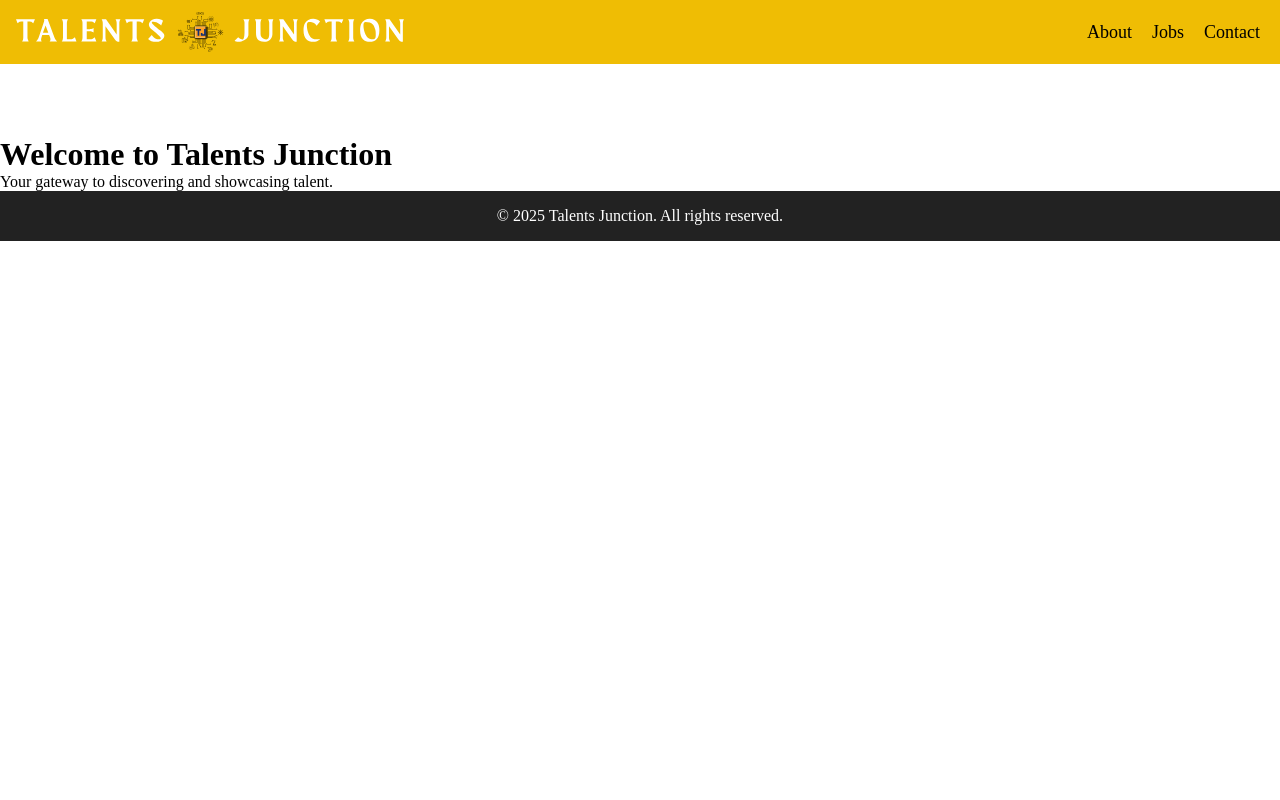
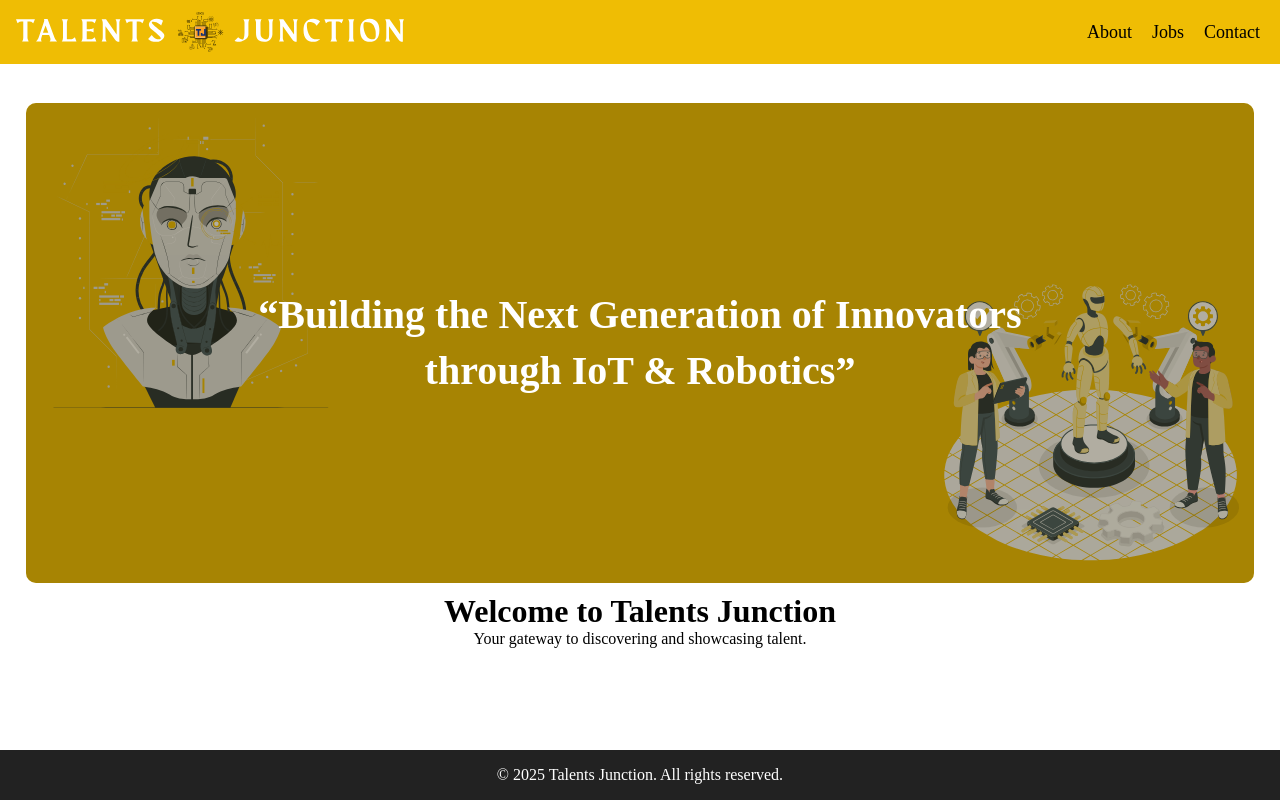
Before and after one commit to AnilGantela/tjtest, a React (Vite) app: page / in a window 1280 px wide. Built offline with nearby package versions, Linux system fonts and the light colour scheme.

Commit message:
homebannerdone

```diff
--- a/src/App.css
+++ /dev/null
@@ -1,3 +0,0 @@
-body {
-  padding: 0px;
-}
--- a/src/App.jsx
+++ b/src/App.jsx
@@ -21,7 +21,7 @@ function Layout({ children }) {
   return (
     <>
       {!shouldHideLayout && <Navbar />}
-      <div style={{ paddingTop: shouldHideLayout ? "0" : "9vh" }}>
+      <div style={{ paddingTop: shouldHideLayout ? "0" : "8vh" }}>
         {children}
       </div>
       {!shouldHideLayout && <Footer />}
--- a/src/components/Footer/index.jsx
+++ b/src/components/Footer/index.jsx
@@ -7,7 +7,10 @@ const Footer = () => (
       color: "#fff",
       padding: "1rem 0",
       textAlign: "center",
-      marginTop: "auto",
+      bottom: 0,
+      width: "100%",
+      position: "fixed",
+      marginTop: "2vh",
     }}
   >
     <div>
--- a/src/components/HomeBanner/index.jsx
+++ b/src/components/HomeBanner/index.jsx
@@ -1,16 +1,38 @@
+// HomeDashboard.jsx
 import React from "react";
-import { HomeBannerContainer } from "./styledComponents";
+import {
+  HeroSection,
+  Overlay,
+  Tagline,
+  HomeDashboardContainer,
+  CornerImage,
+} from "./styledComponents";
 
-const HomeBanner = () => {
+const HomeDashboard = () => {
   return (
-    <HomeBannerContainer>
-      <div className="home-banner__content">
-        <h1>Welcome to Talents Junction</h1>
-        <p>Your gateway to discovering and connecting with top talent.</p>
-        <button className="home-banner__cta">Get Started</button>
-      </div>
-    </HomeBannerContainer>
+    <HomeDashboardContainer>
+      <HeroSection>
+        {/* Top-left image */}
+        <CornerImage
+          src="/home-banner2.svg"
+          alt="IoT & Robotics Top"
+          position="top-left"
+        />
+
+        {/* Bottom-right image */}
+        <CornerImage
+          src="/home-banner1.svg"
+          alt="IoT & Robotics Bottom"
+          position="bottom-right"
+        />
+
+        <Overlay />
+        <Tagline>
+          “Building the Next Generation of Innovators through IoT & Robotics”
+        </Tagline>
+      </HeroSection>
+    </HomeDashboardContainer>
   );
 };
 
-export default HomeBanner;
+export default HomeDashboard;
--- a/src/components/HomeBanner/styledComponents.js
+++ b/src/components/HomeBanner/styledComponents.js
@@ -1,9 +1,98 @@
-import styled from "styled-components";
+import styled, { css } from "styled-components";
 
-export const HomeBannerContainer = styled.div`
-  background-color: #18607a;
-  padding: 50px 20px;
+export const HomeDashboardContainer = styled.div`
+  display: flex;
+  justify-content: center;
+  width: 96%;
+  margin: 10px auto;
+`;
+
+export const HeroSection = styled.div`
+  position: relative;
+  height: 60vh;
+  width: 100%;
+  display: flex;
+  justify-content: center;
+  align-items: center;
   text-align: center;
-  height: 92vh;
-  margin-top: 0px;
+  background-color: #efbd04;
+  border-radius: 10px;
+  overflow: hidden;
+
+  @media (max-width: 1024px) {
+    height: 50vh;
+    width: 95%;
+  }
+
+  @media (max-width: 768px) {
+    height: 40vh;
+    width: 100%;
+  }
 `;
+
+export const Overlay = styled.div`
+  position: absolute;
+  top: 0;
+  left: 0;
+  width: 100%;
+  height: 100%;
+  background: rgba(0, 0, 0, 0.3);
+  z-index: 1;
+`;
+
+export const Tagline = styled.h1`
+  position: relative;
+  z-index: 2;
+  font-size: 2.5rem;
+  max-width: 900px;
+  line-height: 1.4;
+  font-weight: 700;
+  padding: 0 1rem;
+  color: #fff;
+
+  @media (max-width: 1024px) {
+    font-size: 2rem;
+  }
+
+  @media (max-width: 768px) {
+    font-size: 1.6rem;
+  }
+
+  @media (max-width: 480px) {
+    font-size: 1.3rem;
+  }
+`;
+
+export const CornerImage = styled.img`
+  position: absolute;
+  width: 25%;
+  height: auto;
+  opacity: 0.9;
+  z-index: 0;
+
+  ${({ position }) =>
+    position === "top-left" &&
+    css`
+      top: 10px;
+      left: 10px;
+    `}
+
+  ${({ position }) =>
+    position === "bottom-right" &&
+    css`
+      bottom: 10px;
+      right: 10px;
+    `}
+
+  @media (max-width: 1024px) {
+    width: 25%;
+  }
+
+  @media (max-width: 768px) {
+    width: 30%;
+  }
+
+  @media (max-width: 480px) {
+    width: 30%;
+  }
+`;
--- a/src/index.css
+++ b/src/index.css
@@ -1,7 +1,3 @@
-body {
-  padding: 0px;
-}
-
 * {
   margin: 0;
   padding: 0;
--- a/src/pages/Home/index.jsx
+++ b/src/pages/Home/index.jsx
@@ -1,12 +1,16 @@
 import React from "react";
 import HomeBanner from "../../components/HomeBanner";
+import { HomeContainer } from "./styledComponents";
 
 const Home = () => {
   return (
-    <div>
-      <h1>Welcome to Talents Junction</h1>
-      <p>Your gateway to discovering and showcasing talent.</p>
-    </div>
+    <HomeContainer>
+      <HomeBanner />
+      <div>
+        <h1>Welcome to Talents Junction</h1>
+        <p>Your gateway to discovering and showcasing talent.</p>
+      </div>
+    </HomeContainer>
   );
 };
 
--- a/src/pages/Home/styledComponents.js
+++ b/src/pages/Home/styledComponents.js
@@ -0,0 +1,10 @@
+import styled from "styled-components";
+
+export const HomeContainer = styled.div`
+  display: flex;
+  flex-direction: column;
+  align-items: center;
+  text-align: center;
+  width: 100vw;
+  margin: -35px auto;
+`;
```
Also changed, not shown: public/home-banner1.svg (added), public/home-banner2.svg (added).
